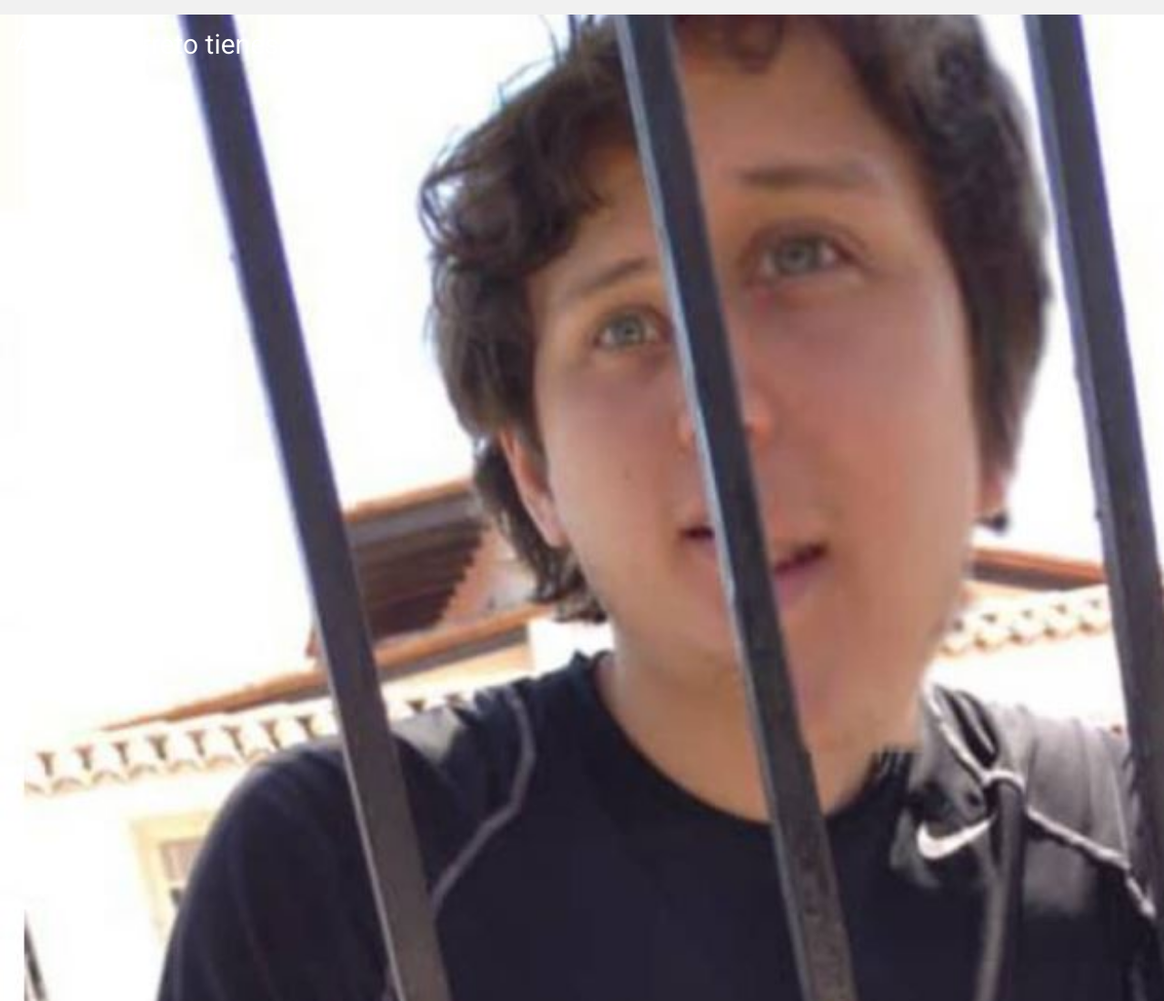
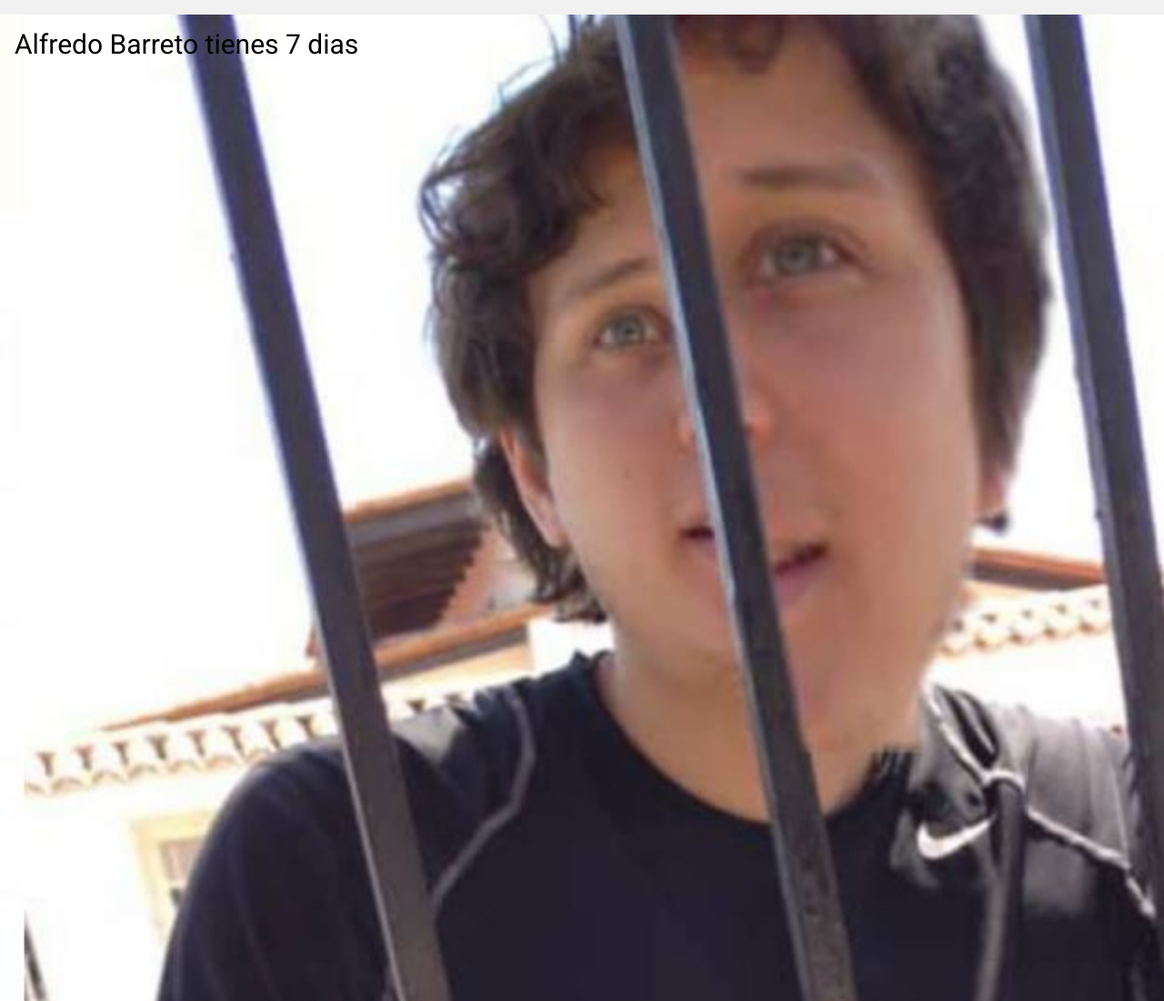
Before and after one commit to Wolfram235/luisrausseo.github.io, a plain HTML site: page index.html in a window 1280 px wide. Shown: the top 1100 px of the page at 91% size. Drawn offline with nearby package versions, Linux system fonts and the light colour scheme.

Commit message:
Update index.html

```diff
--- a/index.html
+++ b/index.html
@@ -29,7 +29,7 @@
 						<!-- Picture -->
 						<div class="w3-display-container">
 							<img src="assets/photo.jpg" style="width:100%" alt="Avatar">
-							<div class="w3-display-topleft w3-container w3-text-white">
+							<div class="w3-display-topleft w3-container w3-text-black">
 								<h2 color=black>Alfredo Barreto tienes 7 dias</h2>
 							</div>
 						</div>
```
